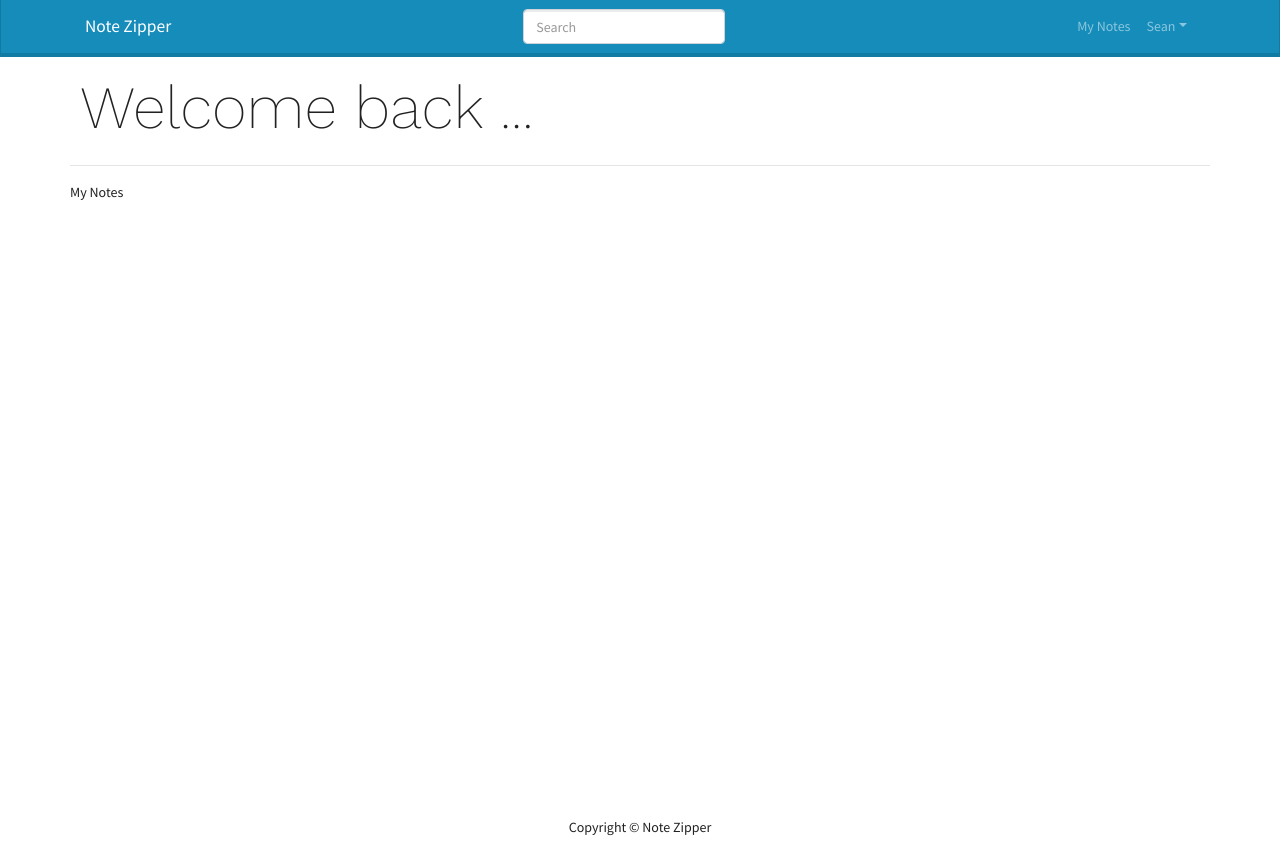
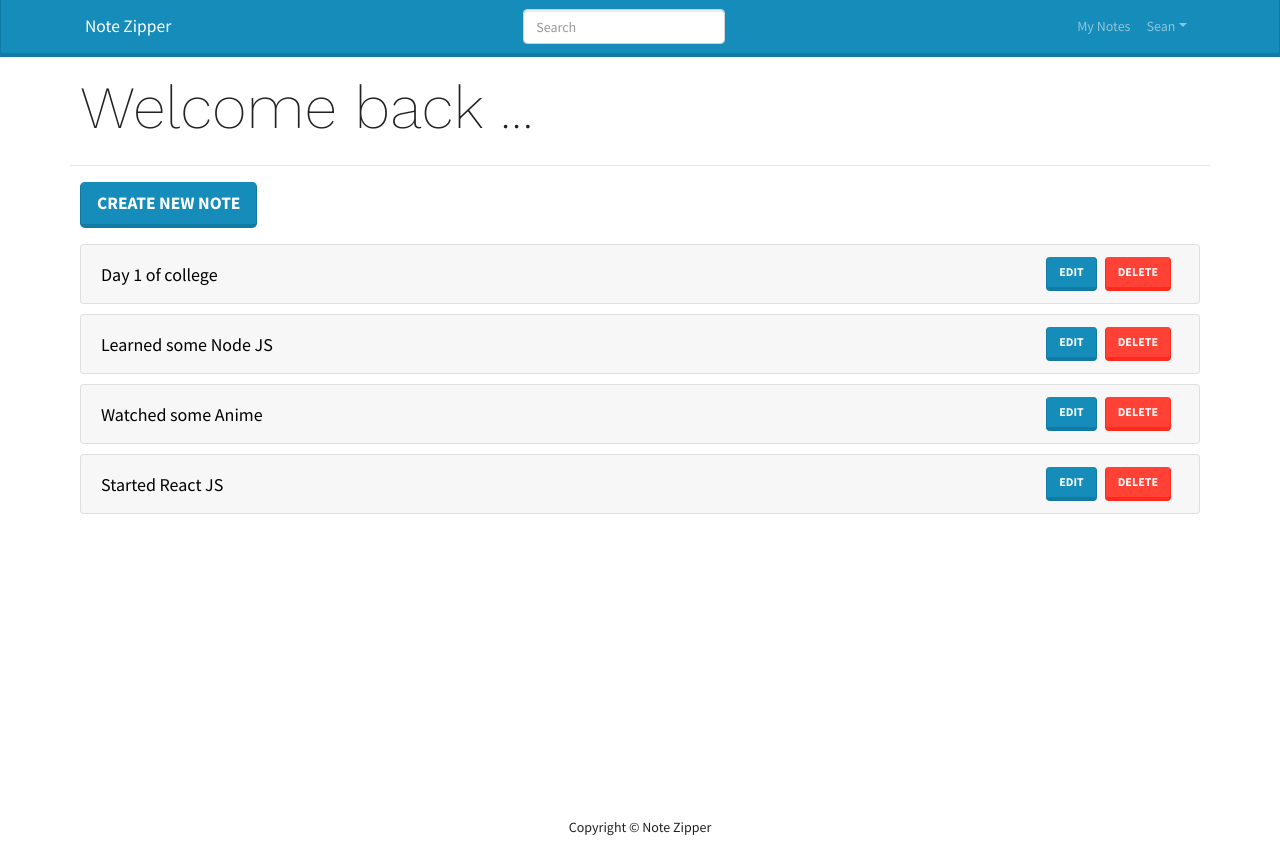
Before and after one commit to seanarch/note-zipper, a React (Create React App) app in the folder frontend/: page /mynotes in a window 1280 px wide. Built offline with nearby package versions, Linux system fonts and the light colour scheme.

Commit message:
Added accordion on notes

```diff
--- /dev/null
+++ b/frontend/src/data/notes.js
@@ -0,0 +1,30 @@
+const notes = [
+  {
+    _id: "1",
+    title: "Day 1 of college",
+    content:
+      "I made a few new friends and introduced myself to a lot of new teachers.",
+    category: "College",
+  },
+  {
+    _id: "2",
+    title: "Learned some Node JS",
+    content: "Learned how to create a server in node JS and my first API",
+    category: "Learning",
+  },
+  {
+    _id: "3",
+    title: "Watched some Anime",
+    content: "Finished 2 seasons of Attack on Titan and My Hero academia.",
+    category: "Entertainment",
+  },
+  {
+    _id: 4,
+    title: "Started React JS",
+    content:
+      "Made my first App in React JS, feels awesome to learn something new. I aim to be a full stack dev someday",
+    category: "Learning",
+  },
+];
+
+module.exports = notes;
--- a/frontend/src/screens/MyNotes/MyNotes.js
+++ b/frontend/src/screens/MyNotes/MyNotes.js
@@ -1,8 +1,72 @@
 import React from "react";
+import { Link } from "react-router-dom";
 import MainScreen from "../../components/MainScreen";
+import { Accordion, Button, Card, Badge } from "react-bootstrap";
+import notes from "../../data/notes";
 
 const MyNotes = () => {
-  return <MainScreen title="Welcome back ...">My Notes</MainScreen>;
+  const deleteHandler = (id) => {
+    if (window.confirm("Are you sure?")) {
+    }
+  };
+  return (
+    <MainScreen title="Welcome back ...">
+      <Link to="createnote">
+        <Button style={{ marginLeft: 10, marginBottom: 6 }} size="lg">
+          Create New Note
+        </Button>
+      </Link>
+      {notes.map((note) => (
+        <Accordion>
+          <Card style={{ margin: 10 }}>
+            <Card.Header style={{ display: "flex" }}>
+              <span
+                style={{
+                  color: "black",
+                  textDecoration: "none",
+                  flex: 1,
+                  cursor: "pointer",
+                  alignSelf: "center",
+                  fontSize: 18,
+                }}
+              >
+                <Accordion.Toggle as={Card.Text} variant="link" eventKey="0">
+                  {note.title}
+                </Accordion.Toggle>
+              </span>
+              <div>
+                <Button href={`/note/${note._id}`}>Edit</Button>
+                <Button
+                  variant="danger"
+                  className="mx-2"
+                  onClick={() => deleteHandler(note._id)}
+                >
+                  Delete
+                </Button>
+              </div>
+            </Card.Header>
+            <Accordion.Collapse eventKey="0">
+              <Card.Body>
+                <h4>
+                  <Badge variant="success">Category - {note.category}</Badge>
+                </h4>
+                <blockquote className="blockquote mb-0">
+                  <p>
+                    {note.content}
+                    Lorem ipsum dolor sit amet, consectetur adipiscing elit.
+                    Integer posuere erat a ante.{" "}
+                  </p>
+                  <footer className="blockquote-footer">
+                    <cite title="Source Title">Created On - date</cite>
+                  </footer>
+                </blockquote>
+              </Card.Body>
+            </Accordion.Collapse>
+          </Card>
+        </Accordion>
+      ))}
+    </MainScreen>
+  );
 };
 
 export default MyNotes;
```
